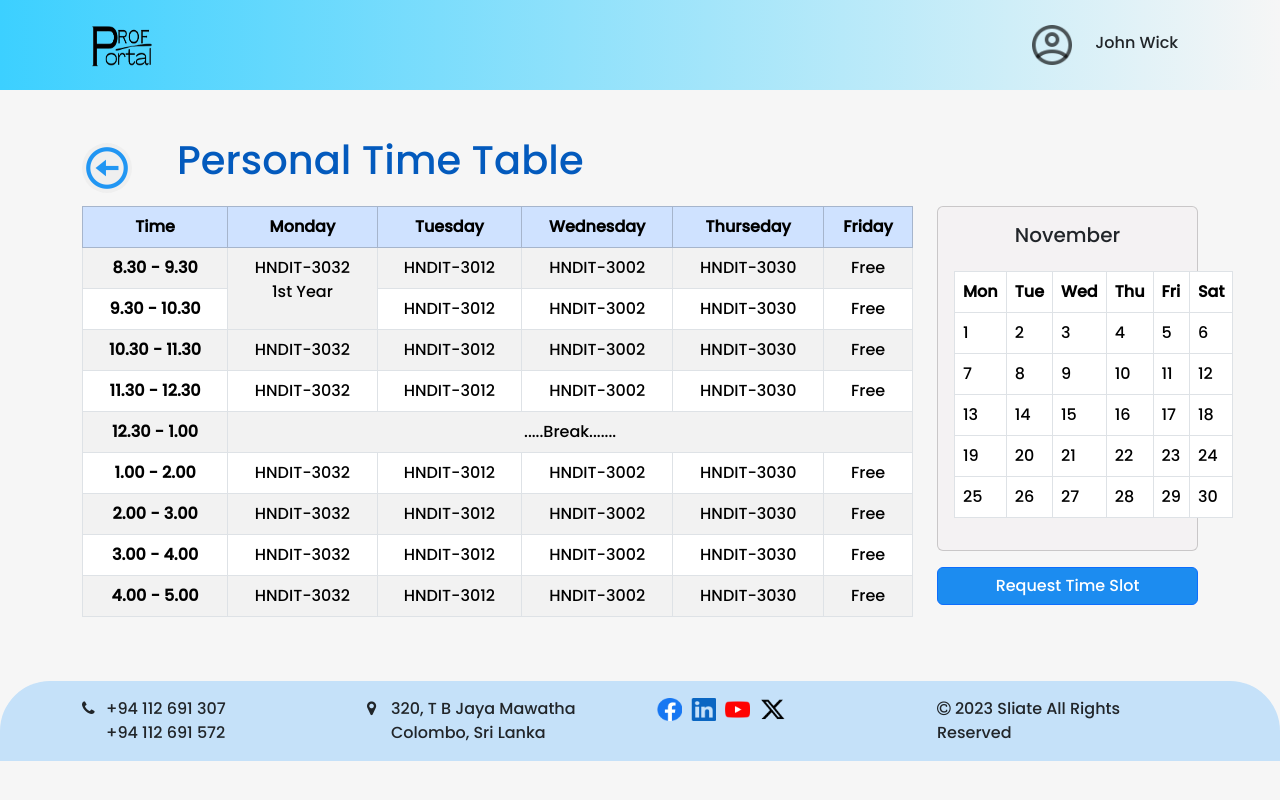
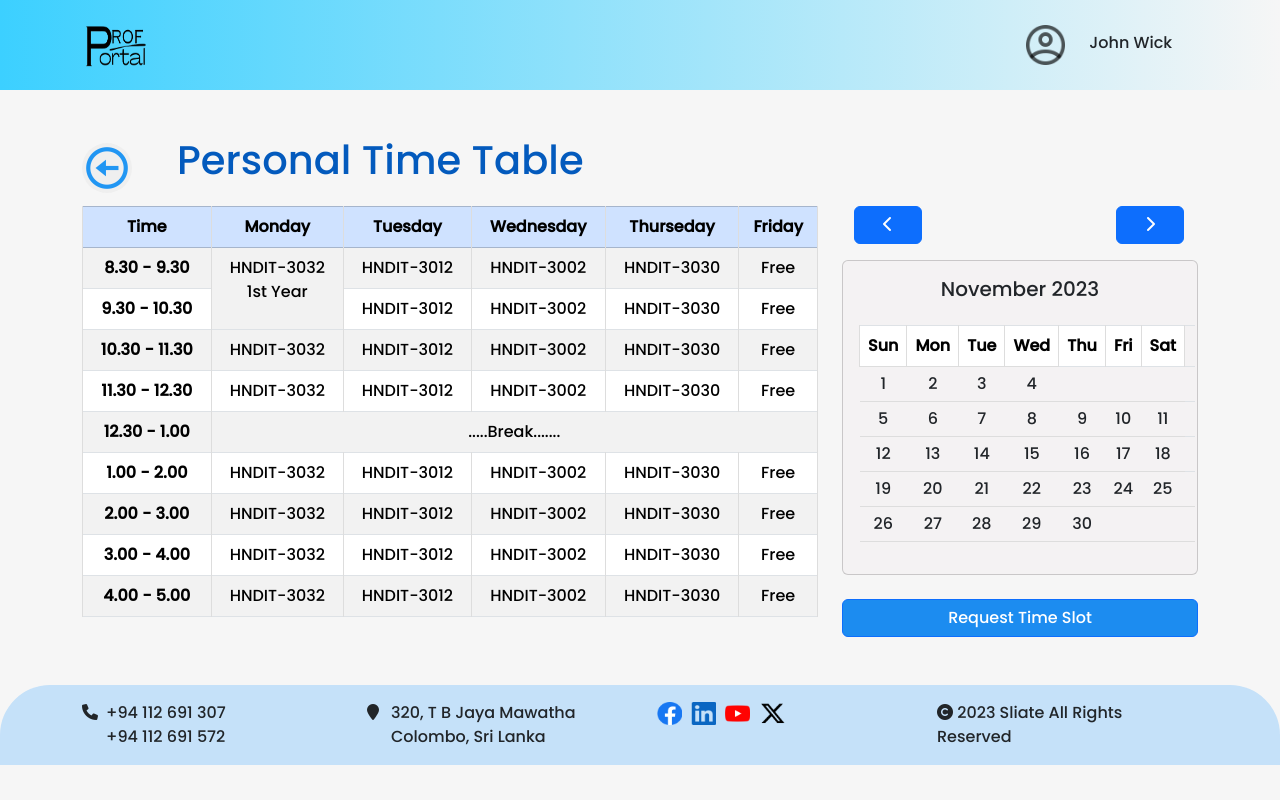
Before and after one commit to Ann-keerthana-mathavan/ProfPortal, a PHP site: page /personalTimeTable.html in a window 1280 px wide. Run offline with PHP 8.4, Linux system fonts and the light colour scheme.

Commit message:
added responsive and calander

```diff
--- a/css/personalTimeTable.css
+++ b/css/personalTimeTable.css
@@ -1,4 +1,5 @@
-@import url(./main.css);
+/* import css main styles that reduntant  */
+@import url("./main.css");
 .nav {
   height: 90px;
   background: linear-gradient(to right, #3cd0ff, #f6f6f6);
@@ -50,3 +51,18 @@
 .card {
   background-color: #f4f2f3 !important;
 }
+
+table {
+  border-collapse: collapse;
+}
+
+th,
+td {
+  padding: 5px;
+  text-align: center;
+  border: 1px solid #ddd;
+}
+
+th {
+  background-color: #f2f2f2;
+}
--- /dev/null
+++ b/js/calander.js
@@ -0,0 +1,86 @@
+$(document).ready(function () {
+  var currentYear = new Date().getFullYear();
+  var currentMonth = new Date().getMonth();
+
+  renderCalendars();
+
+  $("#prevMonth").on("click", function () {
+    currentMonth--;
+    if (currentMonth < 0) {
+      currentMonth = 11;
+      currentYear--;
+    }
+    renderCalendars();
+  });
+
+  $("#nextMonth").on("click", function () {
+    currentMonth++;
+    if (currentMonth > 11) {
+      currentMonth = 0;
+      currentYear++;
+    }
+    renderCalendars();
+  });
+
+  function renderCalendars() {
+    $("#calendar-container").empty();
+
+    var currentDate = new Date(currentYear, currentMonth, 1);
+    var daysInMonth = new Date(currentYear, currentMonth + 1, 0).getDate();
+
+    var calendarHTML =
+      '<div class="card card-calendar mb-4">' +
+      '<h5 class="card-title text-center mt-3">' +
+      new Intl.DateTimeFormat("en-US", {
+        month: "long",
+        year: "numeric",
+      }).format(currentDate) +
+      "</h5>" +
+      '<div class="card-body">' +
+      '<table class="table table-bordered table-responsive">' +
+      "<thead>" +
+      "<tr>" +
+      '<th scope="col">Sun</th>' +
+      '<th scope="col">Mon</th>' +
+      '<th scope="col">Tue</th>' +
+      '<th scope="col">Wed</th>' +
+      '<th scope="col">Thu</th>' +
+      '<th scope="col">Fri</th>' +
+      '<th scope="col">Sat</th>' +
+      "</tr>" +
+      "</thead>" +
+      '<tbody id="calendar-body">' +
+      "</tbody>" +
+      "</table>" +
+      "</div>" +
+      "</div>";
+
+    $("#calendar-container").append(calendarHTML);
+
+    // Update the calendar body
+    var calendarBody = $("#calendar-body");
+    calendarBody.empty();
+
+    var firstDay = new Date(currentYear, currentMonth, 1).getDay();
+
+    for (var day = 1; day <= daysInMonth; day++) {
+      if ((day + firstDay - 1) % 7 === 0) {
+        calendarBody.append("<tr>");
+      }
+
+      calendarBody.append(`<td>` + day + "</td>");
+
+      if ((day + firstDay) % 7 === 0) {
+        calendarBody.append("</tr>");
+      }
+    }
+
+    // Fill in the remaining cells
+    if (firstDay !== 0) {
+      for (var i = 0; i < 7 - ((daysInMonth + firstDay - 1) % 7); i++) {
+        calendarBody.append("<td></td>");
+      }
+      calendarBody.append("</tr>");
+    }
+  }
+});
--- a/personalTimeTable.html
+++ b/personalTimeTable.html
@@ -25,11 +25,20 @@
       rel="stylesheet"
       href="https://cdnjs.cloudflare.com/ajax/libs/font-awesome/4.7.0/css/font-awesome.min.css"
     />
+    <link
+      rel="stylesheet"
+      href="https://cdnjs.cloudflare.com/ajax/libs/font-awesome/6.0.0/css/all.min.css"
+    />
     <!-- custem css -->
     <link rel="stylesheet" href="./css/personalTimeTable.css" />
+
+    <!-- jquary cdn for calender -->
+    <script src="https://code.jquery.com/jquery-3.6.4.min.js"></script>
+    <!-- custom js  -->
+    <script src="./js/calander.js"></script>
   </head>
   <body>
-    <header class="nav">
+    <header class="nav container-fluid">
       <div class="container">
         <div class="row py-3">
           <div class="col-10">
@@ -39,14 +48,18 @@
               class="img-fluid logo"
             />
           </div>
-          <div class="col-2">
+          <div class="col-2 container-fluid">
             <div class="row d-flex align-items-center justify-content-start">
-              <div class="col-4">
+              <div class="col-md-4">
                 <div class="profile-pic">
-                  <img src="./img/user Icon.png" alt="" class="userIcon" />
+                  <img
+                    src="./img/user Icon.png"
+                    alt=""
+                    class="userIcon img-fluid"
+                  />
                 </div>
               </div>
-              <div class="col-8">
+              <div class="col-md-8">
                 <p class="userName">john wick</p>
               </div>
             </div>
@@ -58,21 +71,23 @@
       <div class="container">
         <div class="title-div">
           <div class="row d-flex align-items-center justify-content-start">
-            <div class="col-1">
+            <div class="col-lg-1">
               <button class="btn-back">
                 <a href="./VlDashbord.html">
                   <img src="./img/back btn icon.png" class="img-fluid" alt="" />
                 </a>
               </button>
             </div>
-            <div class="col">
+            <div class="col-lg-11">
               <p class="title-text">personal time table</p>
             </div>
           </div>
         </div>
         <div class="row">
-          <div class="col-9">
+          <div class="col-lg-8">
             <!-- personal time table start -->
+
+            <div class="table-responsive">
               <table
                 class="table text-center table-hover table-bordered table-striped"
               >
@@ -159,70 +174,37 @@
                   </tr>
                 </tbody>
               </table>
+            </div>
             <!-- personal time table end -->
           </div>
-          <div class="col-3">
-            <!-- calender start -->
-            <div class="card .card-calendar">
-              <h5 class="card-title text-center mt-3">November</h5>
-              <div class="card-body">
-                <table class="table table-bordered">
-                  <thead>
-                    <tr>
-                      <th scope="col">Mon</th>
-                      <th scope="col">Tue</th>
-                      <th scope="col">Wed</th>
-                      <th scope="col">Thu</th>
-                      <th scope="col">Fri</th>
-                      <th scope="col">Sat</th>
-                    </tr>
-                  </thead>
-                  <tbody>
-                    <tr>
-                      <td>1</td>
-                      <td>2</td>
-                      <td>3</td>
-                      <td>4</td>
-                      <td>5</td>
-                      <td>6</td>
-                    </tr>
-                    <tr>
-                      <td>7</td>
-                      <td>8</td>
-                      <td>9</td>
-                      <td>10</td>
-                      <td>11</td>
-                      <td>12</td>
-                    </tr>
-                    <tr>
-                      <td>13</td>
-                      <td>14</td>
-                      <td>15</td>
-                      <td>16</td>
-                      <td>17</td>
-                      <td>18</td>
-                    </tr>
-                    <tr>
-                      <td>19</td>
-                      <td>20</td>
-                      <td>21</td>
-                      <td>22</td>
-                      <td>23</td>
-                      <td>24</td>
-                    </tr>
-                    <tr>
-                      <td>25</td>
-                      <td>26</td>
-                      <td>27</td>
-                      <td>28</td>
-                      <td>29</td>
-                      <td>30</td>
-                    </tr>
-                  </tbody>
-                </table>
+          <div class="col-lg-4">
+            <!-- calander start -->
+            <div class="container">
+              <div
+                class="row d-flex justify-content-between align-items-center mb-3"
+              >
+                <div class="col-6">
+                  <button class="btn btn-primary" id="prevMonth">
+                    <i class="fas fa-chevron-left mx-3"></i>
+                  </button>
+                </div>
+                <div class="col-6 px-5">
+                  <button class="btn btn-primary mx-5" id="nextMonth">
+                    <i class="fas fa-chevron-right mx-3"></i>
+                  </button>
                 </div>
               </div>
-            <!-- calender end -->
+            </div>
+            <div class="calander text-center" id="calendar-container"></div>
+
+            <!-- <div class="btn-group">
+              <button class="btn btn-primary" id="prevMonth">
+                Previous Month
+              </button>
+              <button class="btn btn-primary" id="nextMonth">Next Month</button>
+            </div> -->
+
+            <!-- calander end -->
             <div class="request mt-3 center">
               <a
                 href="#request_time_slot"
@@ -238,7 +220,7 @@
     <footer class="footer mt-5">
       <div class="container">
         <div class="row pt-3">
-          <div class="col-3">
+          <div class="col-sm-3">
             <!-- phone numbers -->
             <div class="row">
               <div class="col-1">
@@ -252,7 +234,7 @@
               </div>
             </div>
           </div>
-          <div class="col-3">
+          <div class="col-sm-3">
             <!-- address -->
             <div class="row">
               <div class="col-1">
@@ -266,7 +248,7 @@
               </div>
             </div>
           </div>
-          <div class="col-3">
+          <div class="col-sm-3">
             <!-- social media icons -->
             <div class="social-icons">
               <img src="./img/facebook icon.png" alt="" class="icons" />
@@ -275,7 +257,7 @@
               <img src="./img/X icon.png" class="icons" alt="" />
             </div>
           </div>
-          <div class="col-3">
+          <div class="col-sm-3">
             <div class="row">
               <div class="col">
                 <!-- copy rigths text -->
```
Also changed, not shown: VlDashbord.html (+10 -10 lines), css/VlDashbord.css (+5 -4 lines), css/index.css (+9 -7 lines), index.html (+40 -30 lines). Lines whose indentation alone changed are shown as unchanged.
